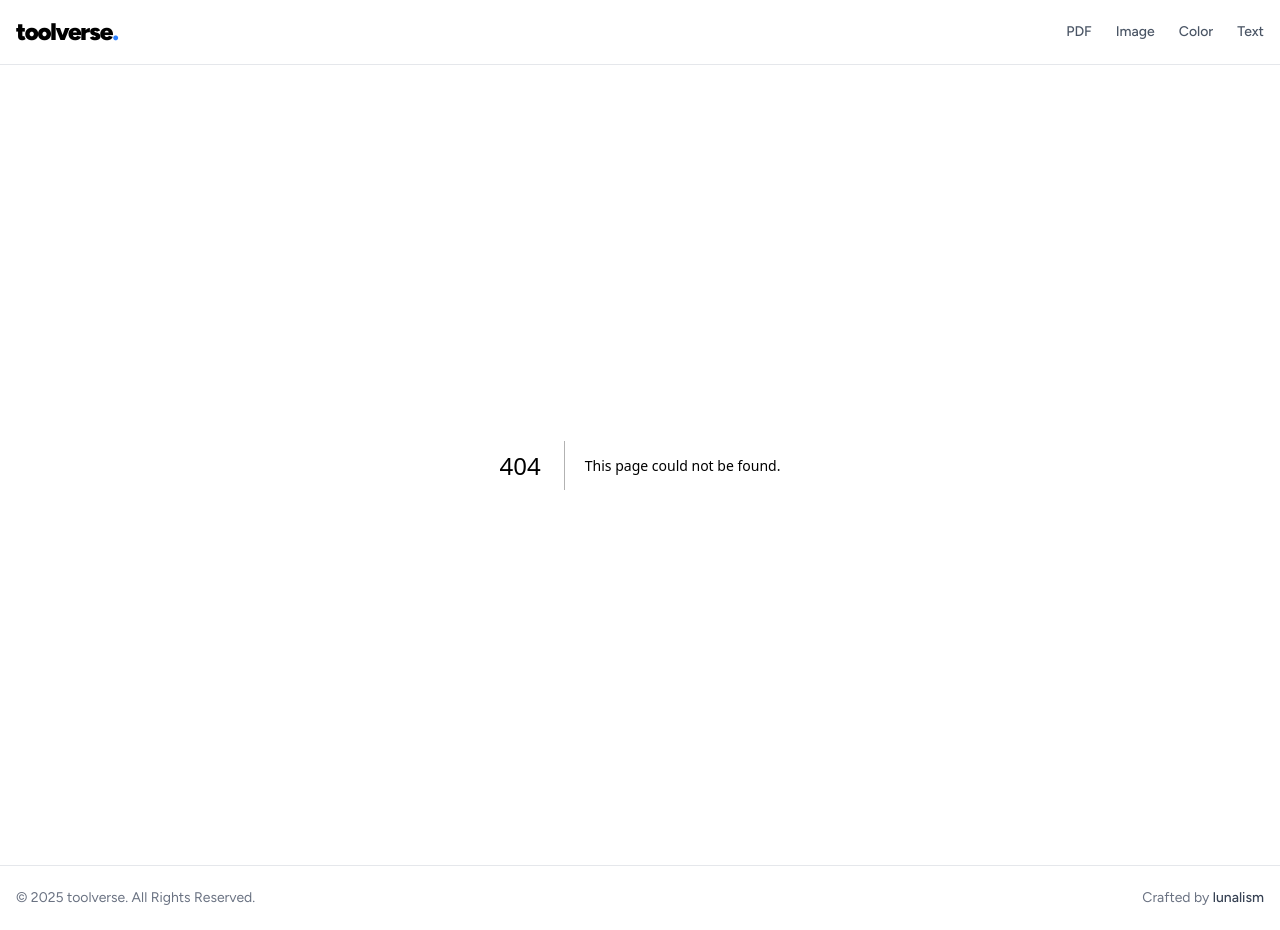
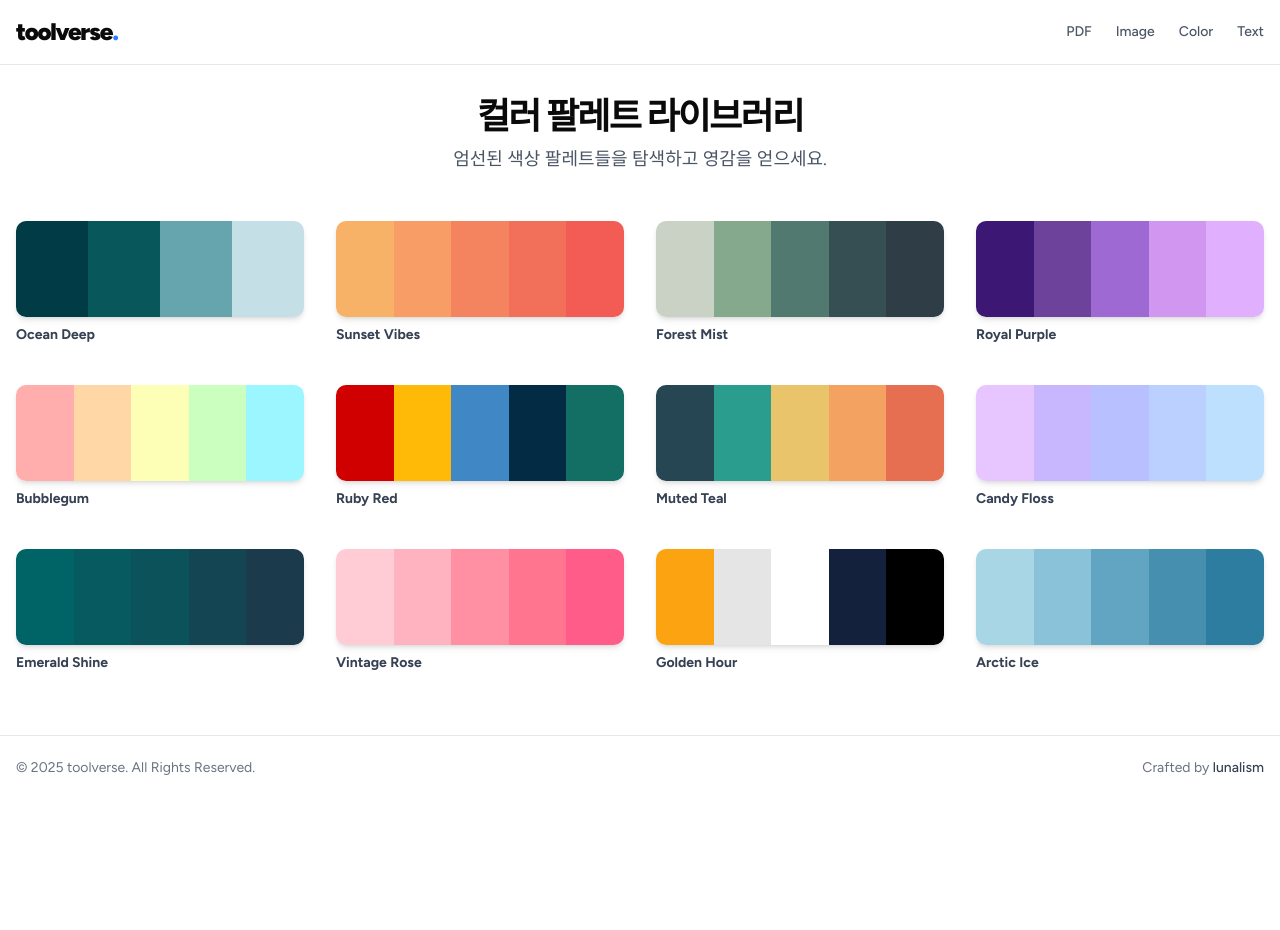
Before and after one commit to lunalism/toolverse, a Next.js app: page /color/palettes in a window 1280 px wide. Before the commit this address had no page. After the commit the page ends 800 px from the top, so only its background shows below. Built offline with nearby package versions, Linux system fonts and the light colour scheme.

Commit message:
feat: Implement basic gallery for Palette Library

```diff
--- a/src/app/color/page.tsx
+++ b/src/app/color/page.tsx
@@ -22,6 +22,11 @@ const tools = [
     href: "/color/css-gradient-generator",
     title: "CSS 그라데이션 생성기",
     description: "두 가지 이상의 색상을 조합하여 아름다운 CSS 그라데이션 코드를 만듭니다.",
+  },
+  {
+    href: "/color/palettes",
+    title: "컬러 팔레트 라이브러리",
+    description: "엄선된 아름다운 색상 팔레트들을 탐색하고 영감을 얻으세요.",
   },
 ];
 
--- /dev/null
+++ b/src/app/color/palettes/page.tsx
@@ -0,0 +1,54 @@
+// src/app/color/palettes/page.tsx
+
+"use client";
+
+import { useState } from 'react';
+// src/data 폴더에 있는 우리만의 데이터베이스를 불러옵니다.
+import palettesData from '@/data/palettes.json';
+
+// 팔레트 데이터의 타입을 정의합니다.
+type Palette = {
+  name: string;
+  colors: string[];
+  tags: string[];
+};
+
+// 각 팔레트 카드를 그리는 역할을 하는 작은 컴포넌트
+function PaletteCard({ palette }: { palette: Palette }) {
+  return (
+    <div className="flex flex-col">
+      <div className="flex h-24 rounded-lg overflow-hidden shadow-md">
+        {palette.colors.map((color, index) => (
+          <div key={index} style={{ backgroundColor: color }} className="flex-grow" />
+        ))}
+      </div>
+      <div className="py-2 flex justify-between items-center">
+        <span className="text-sm font-semibold text-gray-700">{palette.name}</span>
+        {/* 여기에 '좋아요' 버튼이 들어갈 수 있습니다. */}
+      </div>
+    </div>
+  );
+}
+
+export default function PalettesPage() {
+  const [palettes, setPalettes] = useState<Palette[]>(palettesData);
+
+  return (
+    <div className="container mx-auto px-4 py-8">
+      <div className="text-center mb-12">
+        <h1 className="text-4xl font-black tracking-tighter">컬러 팔레트 라이브러리</h1>
+        <p className="text-lg text-gray-600 mt-2">
+          엄선된 색상 팔레트들을 탐색하고 영감을 얻으세요.
+        </p>
+      </div>
+
+      {/* 여기에 필터링/정렬 UI가 추가될 예정입니다. */}
+
+      <div className="grid grid-cols-1 sm:grid-cols-2 md:grid-cols-3 lg:grid-cols-4 gap-8">
+        {palettes.map((palette, index) => (
+          <PaletteCard key={index} palette={palette} />
+        ))}
+      </div>
+    </div>
+  );
+}
--- /dev/null
+++ b/src/data/palettes.json
@@ -0,0 +1,63 @@
+[
+    {
+        "name": "Ocean Deep",
+        "colors": ["#003b46", "#07575b", "#66a5ad", "#c4dfe6"],
+        "tags": ["blue", "teal", "cool"]
+    },
+    {
+        "name": "Sunset Vibes",
+        "colors": ["#f7b267", "#f79d65", "#f4845f", "#f27059", "#f25c54"],
+        "tags": ["red", "orange", "warm"]
+    },
+    {
+        "name": "Forest Mist",
+        "colors": ["#cad2c5", "#84a98c", "#52796f", "#354f52", "#2f3e46"],
+        "tags": ["green", "gray", "cool"]
+    },
+    {
+        "name": "Royal Purple",
+        "colors": ["#3c1874", "#6c429b", "#9f69d3", "#d096f0", "#e0b0ff"],
+        "tags": ["purple", "bold"]
+    },
+
+    {
+        "name": "Bubblegum",
+        "colors": ["#ffadad", "#ffd6a5", "#fdffb6", "#caffbf", "#9bf6ff"],
+        "tags": ["pink", "yellow", "lime", "pastel"]
+    },
+    {
+        "name": "Ruby Red",
+        "colors": ["#d00000", "#ffba08", "#3f88c5", "#032b43", "#136f63"],
+        "tags": ["red", "bold", "primary"]
+    },
+    {
+        "name": "Muted Teal",
+        "colors": ["#264653", "#2a9d8f", "#e9c46a", "#f4a261", "#e76f51"],
+        "tags": ["teal", "orange", "warm"]
+    },
+    {
+        "name": "Candy Floss",
+        "colors": ["#e7c6ff", "#c8b6ff", "#b8c0ff", "#bbd0ff", "#bde0fe"],
+        "tags": ["purple", "blue", "pastel"]
+    },
+    {
+        "name": "Emerald Shine",
+        "colors": ["#006466", "#065a60", "#0b525b", "#144552", "#1b3a4b"],
+        "tags": ["green", "teal", "dark"]
+    },
+    {
+        "name": "Vintage Rose",
+        "colors": ["#ffccd5", "#ffb3c1", "#ff8fa3", "#ff758f", "#ff5c8a"],
+        "tags": ["pink", "red", "warm"]
+    },
+    {
+        "name": "Golden Hour",
+        "colors": ["#fca311", "#e5e5e5", "#ffffff", "#14213d", "#000000"],
+        "tags": ["yellow", "gray", "bold"]
+    },
+    {
+        "name": "Arctic Ice",
+        "colors": ["#a9d6e5", "#89c2d9", "#61a5c2", "#468faf", "#2c7da0"],
+        "tags": ["blue", "cool", "light"]
+    }
+  ]
```
